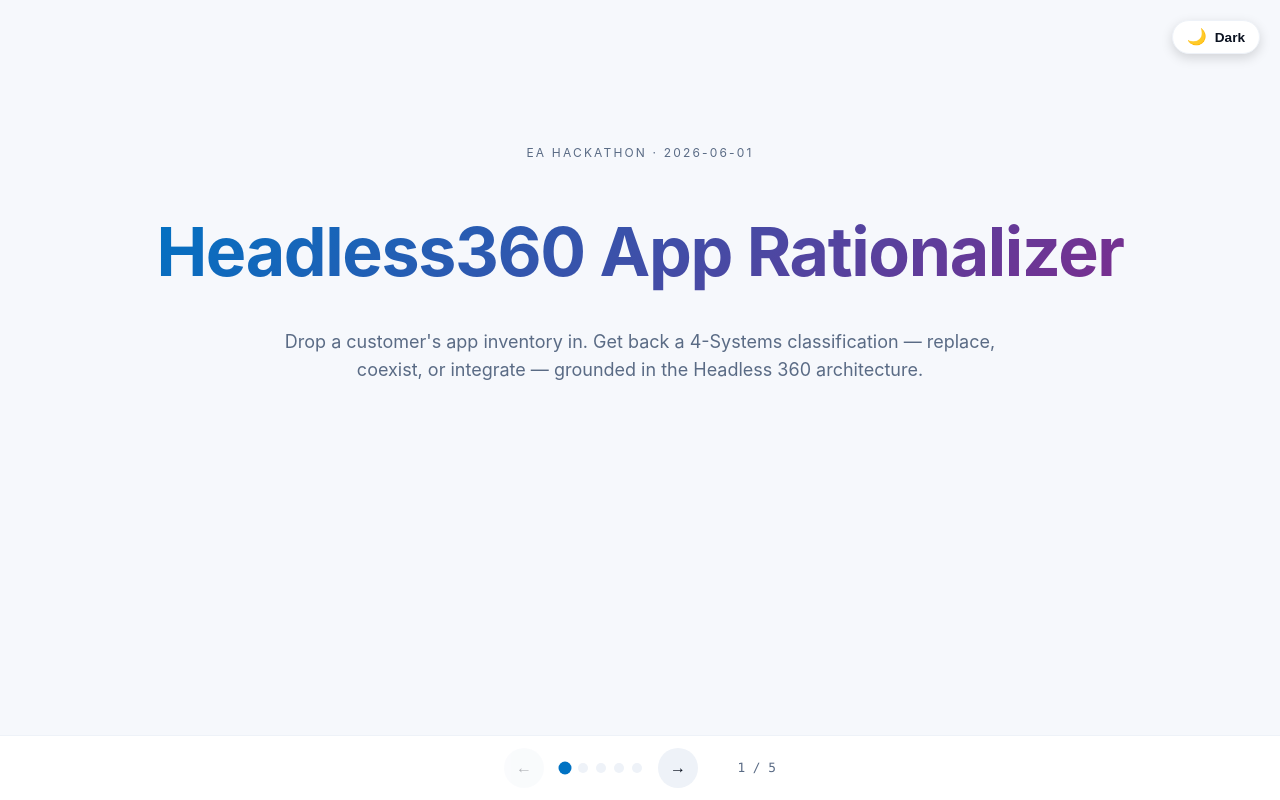
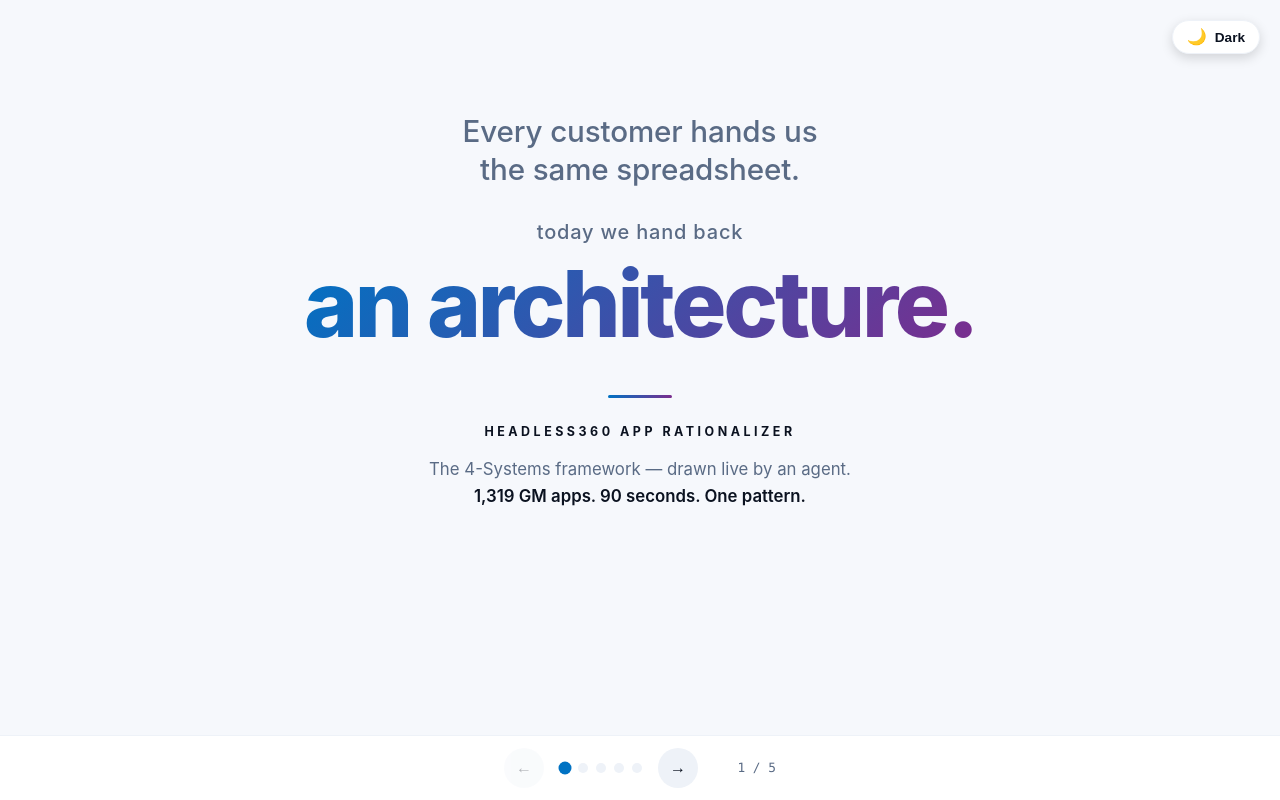
Before and after one commit to salesforcedoe/customer-app-rationalizer-public, a React (Vite) app: page / in a window 1280 px wide. Built offline with nearby package versions, Linux system fonts and the light colour scheme.

Commit message:
Rework slide 1: tension/turn hook with staggered animation reveal

```diff
--- a/src/App.css
+++ b/src/App.css
@@ -112,6 +112,92 @@ body {
   -webkit-background-clip: text;
   background-clip: text;
   color: transparent;
+}
+
+.slide-title-wrap {
+  display: flex;
+  flex-direction: column;
+  align-items: center;
+  text-align: center;
+  padding-top: 32px;
+  gap: 0;
+}
+
+.title-setup {
+  font-size: clamp(1.25rem, 2.6vw, 1.85rem);
+  color: var(--muted);
+  font-weight: 500;
+  margin: 0 0 28px;
+  line-height: 1.3;
+  letter-spacing: -0.005em;
+  opacity: 0;
+  animation: rise 0.55s ease 0.1s forwards;
+}
+
+.title-pivot {
+  font-size: clamp(1rem, 1.8vw, 1.25rem);
+  color: var(--muted);
+  font-weight: 500;
+  margin: 0 0 12px;
+  text-transform: lowercase;
+  letter-spacing: 0.04em;
+  opacity: 0;
+  animation: rise 0.55s ease 0.55s forwards;
+}
+
+.title-punch {
+  font-size: clamp(3rem, 8vw, 5.75rem);
+  margin: 0 0 12px;
+  font-weight: 800;
+  letter-spacing: -0.035em;
+  line-height: 0.95;
+  background: linear-gradient(135deg, var(--accent), var(--agency));
+  -webkit-background-clip: text;
+  background-clip: text;
+  color: transparent;
+  opacity: 0;
+  animation: rise 0.7s cubic-bezier(0.2, 0.8, 0.2, 1) 0.85s forwards;
+}
+
+.title-divider {
+  width: 64px;
+  height: 3px;
+  border-radius: 2px;
+  margin: 36px auto 24px;
+  background: linear-gradient(90deg, var(--accent), var(--agency));
+  opacity: 0;
+  animation: rise 0.5s ease 1.45s forwards;
+}
+
+.title-brand {
+  font-size: 0.78rem;
+  text-transform: uppercase;
+  letter-spacing: 0.28em;
+  color: var(--text);
+  font-weight: 700;
+  margin-bottom: 14px;
+  opacity: 0;
+  animation: rise 0.5s ease 1.65s forwards;
+}
+
+.title-sub {
+  color: var(--muted);
+  font-size: 1.05rem;
+  max-width: 620px;
+  margin: 0;
+  line-height: 1.6;
+  opacity: 0;
+  animation: rise 0.5s ease 1.85s forwards;
+}
+
+.title-sub strong {
+  color: var(--text);
+  font-weight: 600;
+}
+
+@keyframes rise {
+  from { opacity: 0; transform: translateY(14px); }
+  to { opacity: 1; transform: translateY(0); }
 }
 
 .slide-h2 {
--- a/src/App.tsx
+++ b/src/App.tsx
@@ -58,12 +58,18 @@ const SLIDES: Slide[] = [
     id: 'title',
     label: 'Title',
     render: () => (
-      <div className="slide-center">
-        <div className="eyebrow">EA Hackathon · 2026-06-01</div>
-        <h1 className="slide-title">Headless360 App Rationalizer</h1>
-        <p className="lede">
-          Drop a customer's app inventory in. Get back a 4-Systems classification —
-          replace, coexist, or integrate — grounded in the Headless 360 architecture.
+      <div className="slide-title-wrap">
+        <p className="title-setup">
+          Every customer hands us<br />the same spreadsheet.
+        </p>
+        <p className="title-pivot">Today we hand back</p>
+        <h1 className="title-punch">an architecture.</h1>
+        <div className="title-divider" />
+        <div className="title-brand">Headless360 App Rationalizer</div>
+        <p className="title-sub">
+          The 4-Systems framework — drawn live by an agent.
+          <br />
+          <strong>1,319 GM apps. 90 seconds. One pattern.</strong>
         </p>
       </div>
     ),
```
